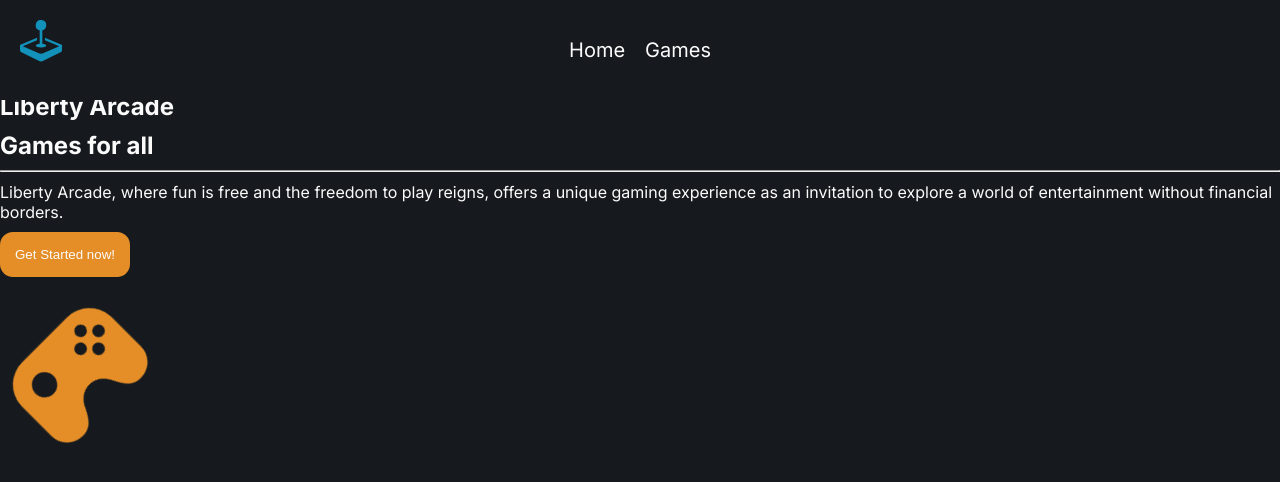
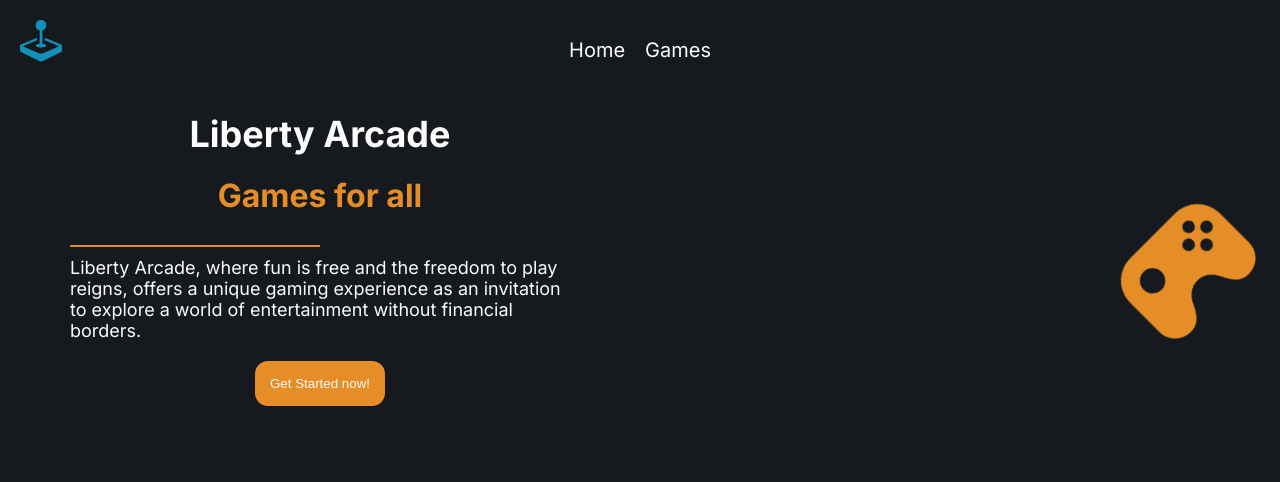
Before and after one commit to MarcospAntunes/LibertyArcade, a React (Vite) app: page / in a window 1280 px wide. Shown: the top 482 px of the page. Built offline with nearby package versions, Linux system fonts and the light colour scheme.

Commit message:
Nomeado itens
Nomeado tags da página Home com ids e class para corrigir problema de outros componentes herdarem as definições

```diff
--- a/src/pages/Home.tsx
+++ b/src/pages/Home.tsx
@@ -8,8 +8,8 @@ function Home(): JSX.Element {
     return(
         <>
             <Header />
-            <main>
-                <section id="sectionLeft">
+            <main id="mainHome">
+                <section className="sectionHome" id="sectionLeft">
                     <h1>Liberty Arcade</h1>
                     <h2>Games for all</h2>
 
@@ -17,10 +17,10 @@ function Home(): JSX.Element {
                         <hr />
                         Liberty Arcade, where fun is free and the freedom to play reigns, offers a unique gaming experience as an invitation to explore a world of entertainment without financial borders.
                     </p>
-                    <Button text="Get Started now!" />
+                    <Button onClick={() => ""} text="Get Started now!" />
                 </section>
 
-                <section id="sectionRight">
+                <section className="sectionHome" id="sectionRight">
                     <BiSolidJoystick id="joystickAnimate" />
                 </section>
             </main>
```
